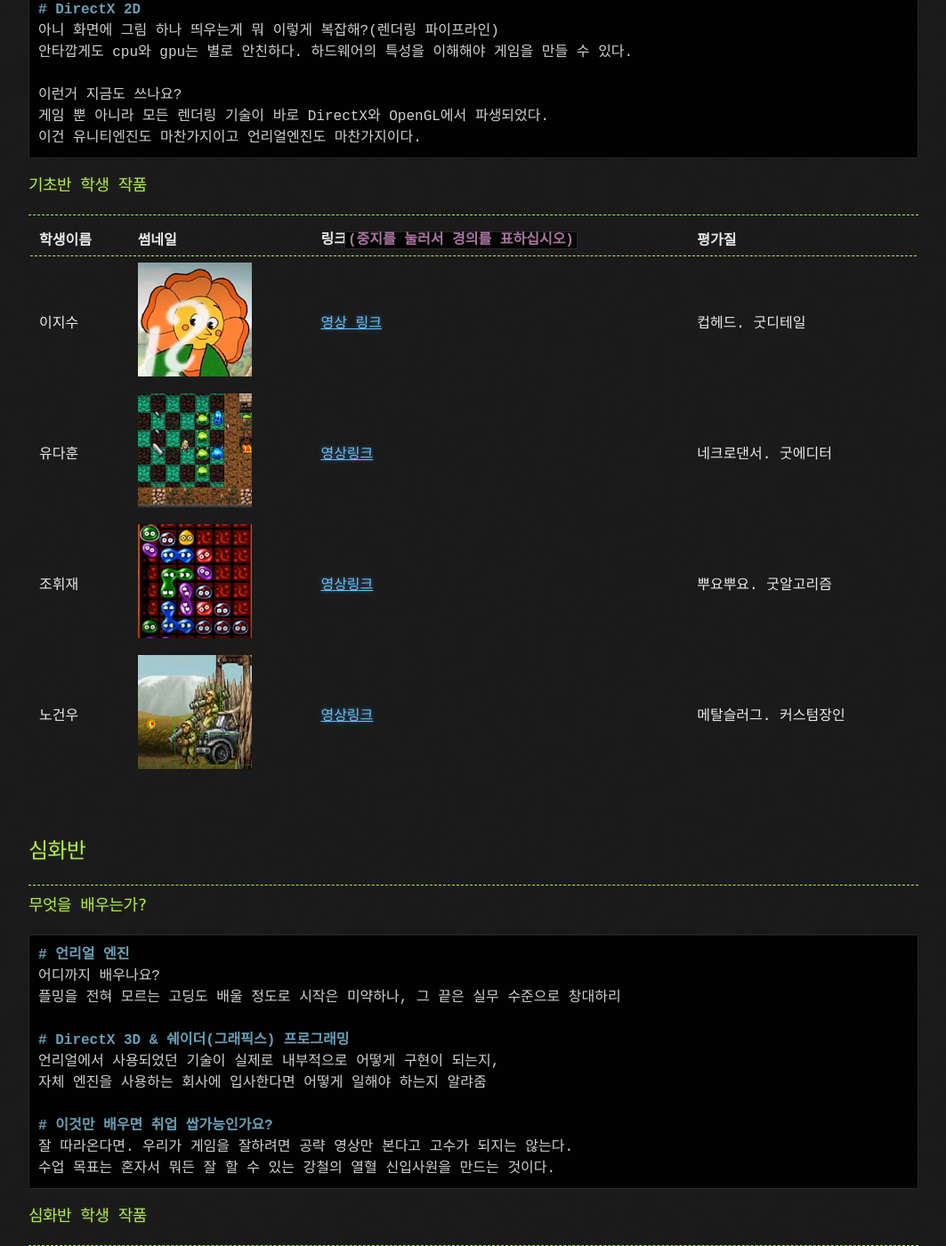
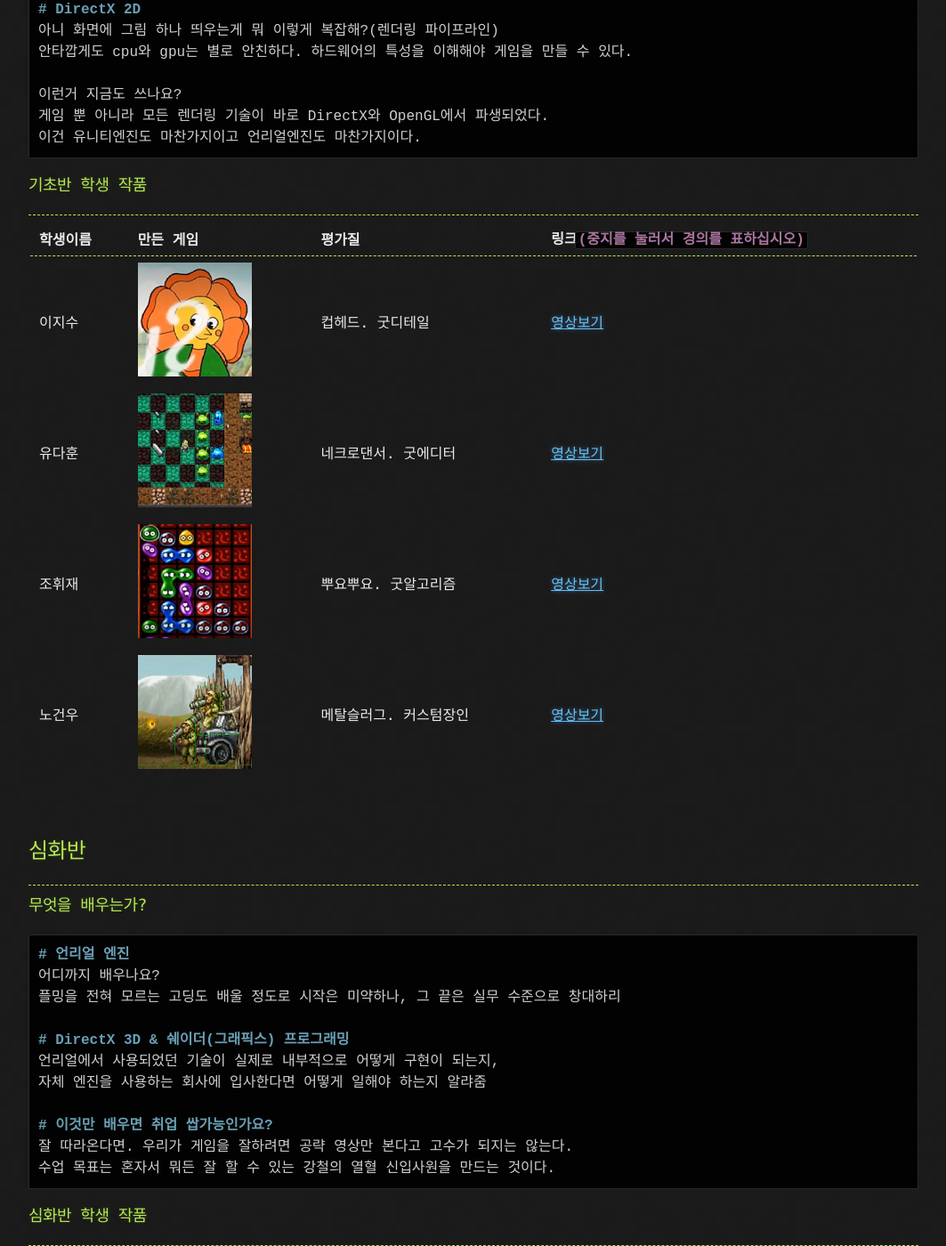
Before and after one commit to simeddk/Blog, a Jekyll site: the page built from _posts/2022-01-12-볼만한 포트폴리오.md, in a window 1280 px wide and 1400 px high, scrolled down 612 px. Shown: the whole window at 89% size, without its empty margins (108-1171 px from the left). Built offline with Jekyll 4.4.1, drawn with Linux system fonts in a browser that asks for light colours; some of the changed text lies outside the part shown.

Commit message:
문구수정

```diff
--- a/_posts/2022-01-12-볼만한 포트폴리오.md
+++ b/_posts/2022-01-12-볼만한 포트폴리오.md
@@ -30,12 +30,12 @@ published: true
 ### 기초반 학생 작품
 ***
 
-|학생이름|썸네일|링크`(중지를 눌러서 경의를 표하십시오)`|평가질|
+|학생이름|만든 게임|평가질|링크`(중지를 눌러서 경의를 표하십시오)`|
 |:---|:---|:---|:---|
-|이지수|![Images/Portfolio/Cuphead.png](Images/Portfolio/Cuphead.png)|[영상 링크](https://cafe.naver.com/sgagamedev/1413)|컵헤드. 굿디테일|
-|유다훈|![Images/Portfolio/NecroDancer.png](Images/Portfolio/NecroDancer.png)|[영상링크](https://cafe.naver.com/sgagamedev/929)|네크로댄서. 굿에디터|
-|조휘재|![Images/Portfolio/PuyoPuyo.png](Images/Portfolio/PuyoPuyo.png)|[영상링크](https://cafe.naver.com/sgagamedev/2628)|뿌요뿌요. 굿알고리즘|
-|노건우|![Images/Portfolio/MetalSlug.png](Images/Portfolio/MetalSlug.png)|[영상링크](https://cafe.naver.com/sgagamedev/1597)|메탈슬러그. 커스텀장인|
+|이지수|![Images/Portfolio/Cuphead.png](Images/Portfolio/Cuphead.png)|컵헤드. 굿디테일|[영상보기](https://cafe.naver.com/sgagamedev/1413)|
+|유다훈|![Images/Portfolio/NecroDancer.png](Images/Portfolio/NecroDancer.png)|네크로댄서. 굿에디터|[영상보기](https://cafe.naver.com/sgagamedev/929)|
+|조휘재|![Images/Portfolio/PuyoPuyo.png](Images/Portfolio/PuyoPuyo.png)|뿌요뿌요. 굿알고리즘|[영상보기](https://cafe.naver.com/sgagamedev/2628)|
+|노건우|![Images/Portfolio/MetalSlug.png](Images/Portfolio/MetalSlug.png)|메탈슬러그. 커스텀장인|[영상보기](https://cafe.naver.com/sgagamedev/1597)|
 
 <br>
 
@@ -59,9 +59,9 @@ published: true
 ### 심화반 학생 작품
 ***
 
-|학생이름|썸네일|링크`(중지를 눌러서 경의를 표하십시오)`|평가질|
+|학생이름|만든 게임|평가질|링크`(중지를 눌러서 경의를 표하십시오)`|
 |:---|:---|:---|:---|
-|박서원|![Images/Portfolio/OneShin.png](Images/Portfolio/OneShin.png)|[영상 링크](https://cafe.naver.com/sgagamedev/4737)|원신. 정성가득|
-|현재훈|![Images/Portfolio/Zelda.png](Images/Portfolio/Zelda.png)|[영상 링크](https://cafe.naver.com/sgagamedev/4297)|젤다. 쉐이더굿|
-|이광훈|![Images/Portfolio/Horror.png](Images/Portfolio/Horror.png)|[블로그 링크](https://blog.naver.com/aleff123/222531207205)|공포껨. VR께임|
-|이현찬|![Images/Portfolio/Paragon.png](Images/Portfolio/Paragon.png)|[유튜브 링크](https://www.youtube.com/watch?v=jzMu2XIu-t8)|턴제. AI굿|
+|박서원|![Images/Portfolio/OneShin.png](Images/Portfolio/OneShin.png)|원신. 정성가득|[영상보기](https://cafe.naver.com/sgagamedev/4737)|
+|현재훈|![Images/Portfolio/Zelda.png](Images/Portfolio/Zelda.png)|젤다. 쉐이더굿|[영상보기](https://cafe.naver.com/sgagamedev/4297)|
+|이광훈|![Images/Portfolio/Horror.png](Images/Portfolio/Horror.png)|공포껨. VR께임|[영상보기](https://blog.naver.com/aleff123/222531207205)|
+|이현찬|![Images/Portfolio/Paragon.png](Images/Portfolio/Paragon.png)|턴제. AI굿|[영상보기](https://www.youtube.com/watch?v=jzMu2XIu-t8)|
```
